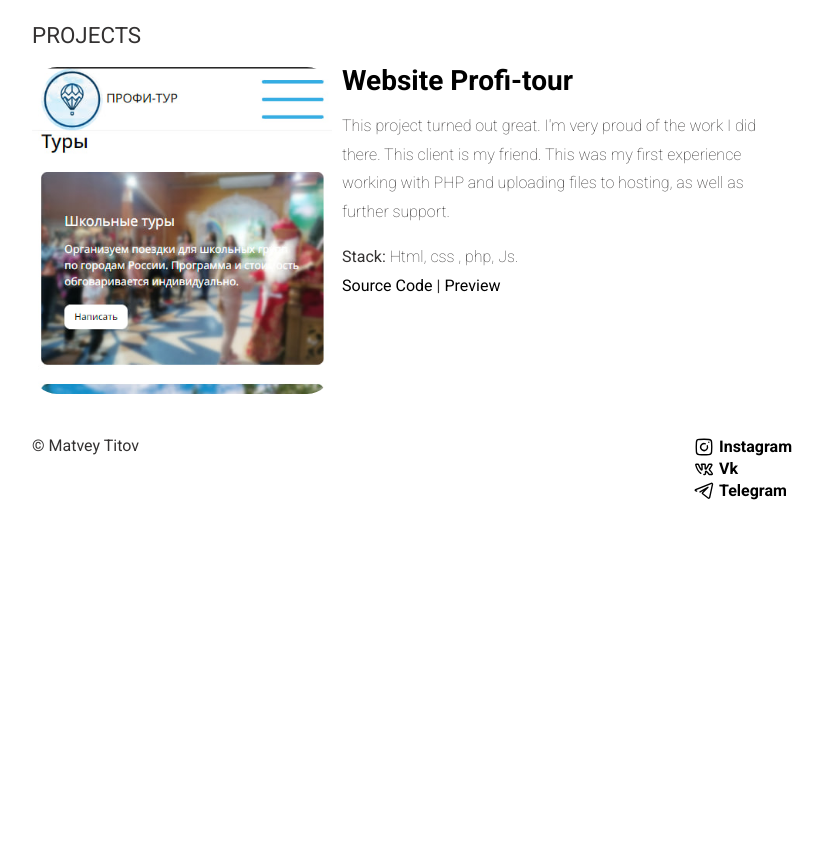
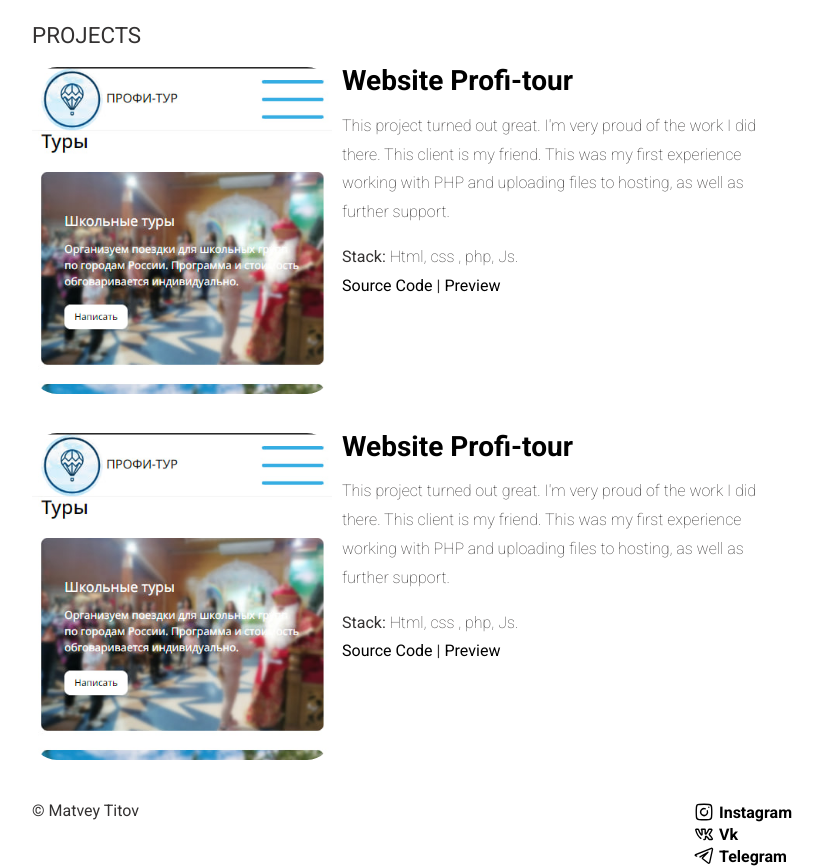
Before and after one commit to PythonAndreevih/PythonAndreevih.github.io, a plain HTML site: page index.html in a window 1280 px wide. Shown: the part 718-1585 px from the top of the page, without its empty margins (228-1051 px from the left). Before the commit the page ends 1220 px from the top, so only its background shows below. Drawn offline with Linux system fonts and the light colour scheme.

Commit message:
Update index.html

```diff
--- a/index.html
+++ b/index.html
@@ -79,6 +79,24 @@
                         </div>
                     </div>
                 </div>
+                <div class="content__main-item project">
+                    <a data-fslightbox href="assets/img/project.png">
+                        <img src="assets/img/project.png" alt="project1">
+                    </a>
+                    <div>
+                        <div class="main-item__title">
+                            <a href="/example/project.html"><span>Website Profi-tour</span></a>
+                        </div>
+                        <div class="main-item__description">
+                            <p>This project turned out great. I'm very proud of the work I did there.
+                                This client is my friend. This was my first experience working with PHP and uploading files to hosting, as well as further support.</p>
+                        </div>
+                        <div class="main-item__subdescription">
+                            <p><span>Stack:</span> Html, css , php, Js.</p>
+                            <p class="main-item__links"><a href="https://github.com/PythonAndreevih/Website-Profi-tour"><span>Source Code</span></a><span>|</span><a href="https://pythonandreevih.github.io/Website-Profi-tour/"><span>Preview</span></a> </p>
+                        </div>
+                    </div>
+                </div>
 
         <div class="footer">
             <div>
```
